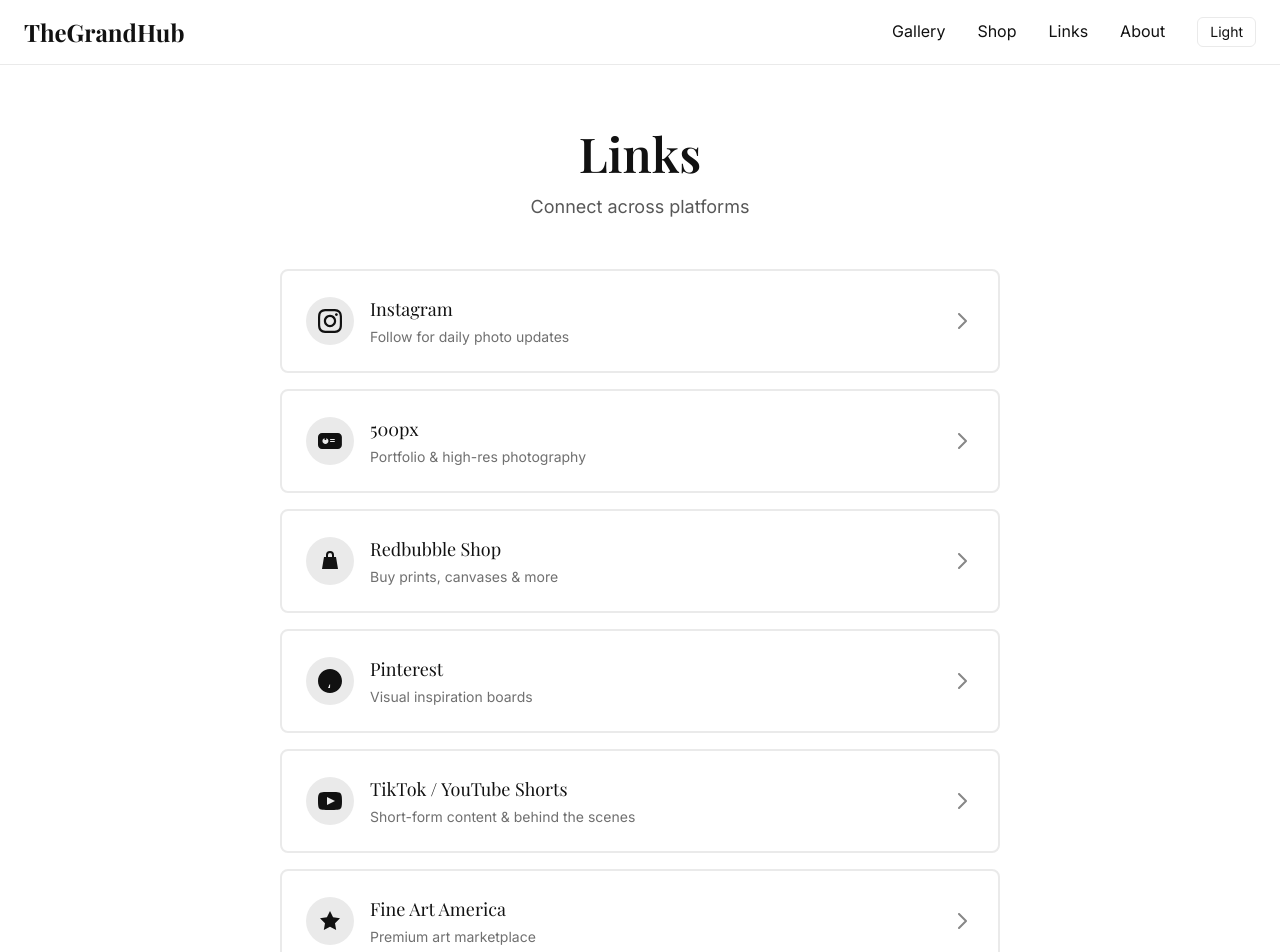
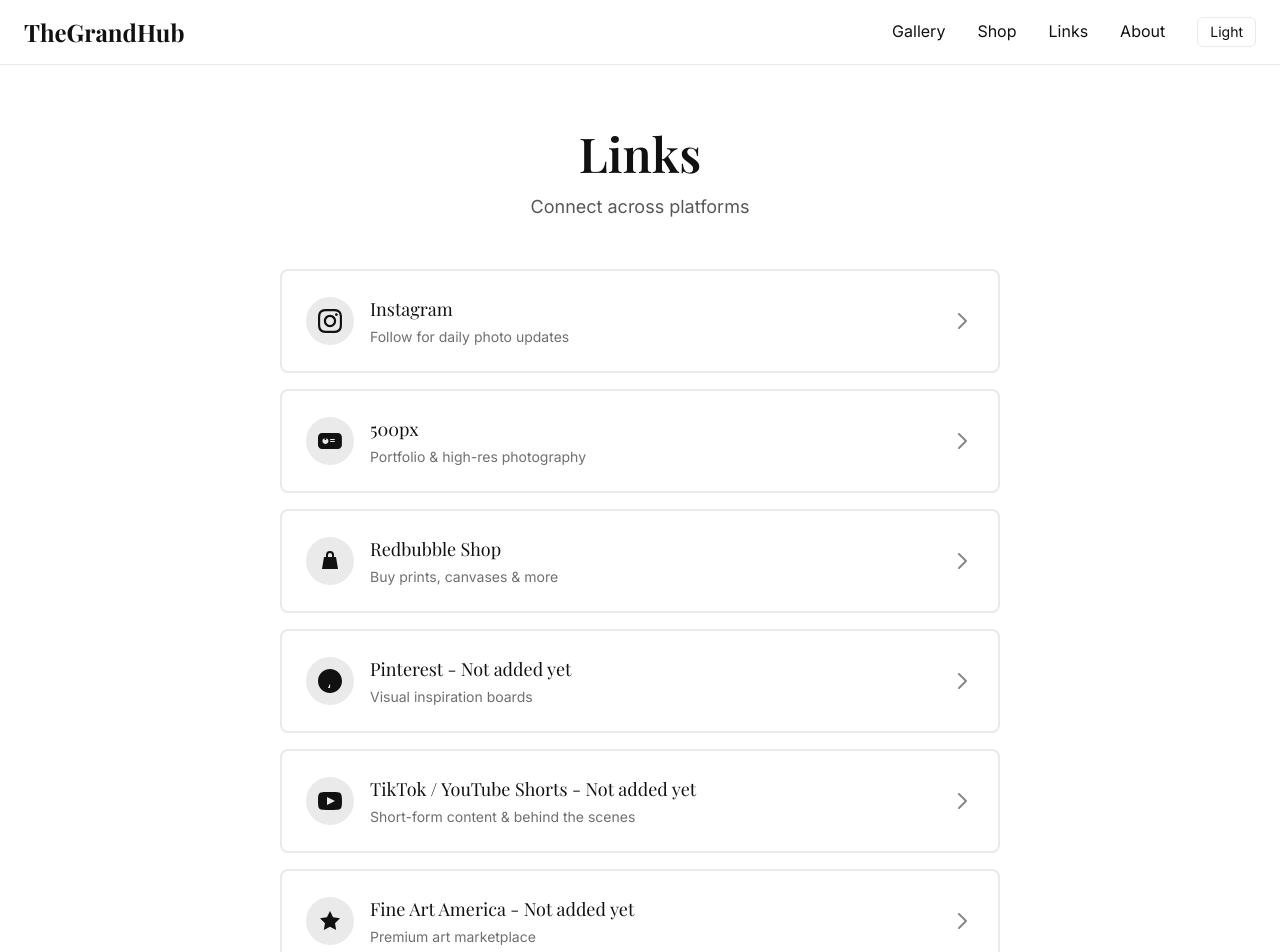
Before and after one commit to thegrandestboutique-source/TheGrandHub-1.0, a Next.js app: page /links in a window 1280 px wide. Shown: the top 952 px of the page. Built offline with nearby package versions, Linux system fonts and the light colour scheme.

Commit message:
Update links.jsx

```diff
--- a/pages/links.jsx
+++ b/pages/links.jsx
@@ -34,7 +34,7 @@
       description: 'Buy prints, canvases & more'
     },
     {
-      name: 'Pinterest',
+      name: 'Pinterest - Not added yet',
       url: '#',
       icon: (
         <svg className="w-6 h-6" fill="currentColor" viewBox="0 0 24 24">
@@ -44,7 +44,7 @@
       description: 'Visual inspiration boards'
     },
     {
-      name: 'TikTok / YouTube Shorts',
+      name: 'TikTok / YouTube Shorts - Not added yet',
       url: '#',
       icon: (
         <svg className="w-6 h-6" fill="currentColor" viewBox="0 0 24 24">
@@ -54,7 +54,7 @@
       description: 'Short-form content & behind the scenes'
     },
     {
-      name: 'Fine Art America',
+      name: 'Fine Art America - Not added yet',
       url: '#',
       icon: (
         <svg className="w-6 h-6" fill="currentColor" viewBox="0 0 24 24">
@@ -79,7 +79,7 @@
     <>
       <Head>
         <title>Links | TheGrandHub</title>
-        <meta name="description" content="Connect with Lorenzo LDS across platforms" />
+        <meta name="description" content="All my socials are here!" />
       </Head>
 
       <div className="max-w-3xl mx-auto px-6 py-16">
```
